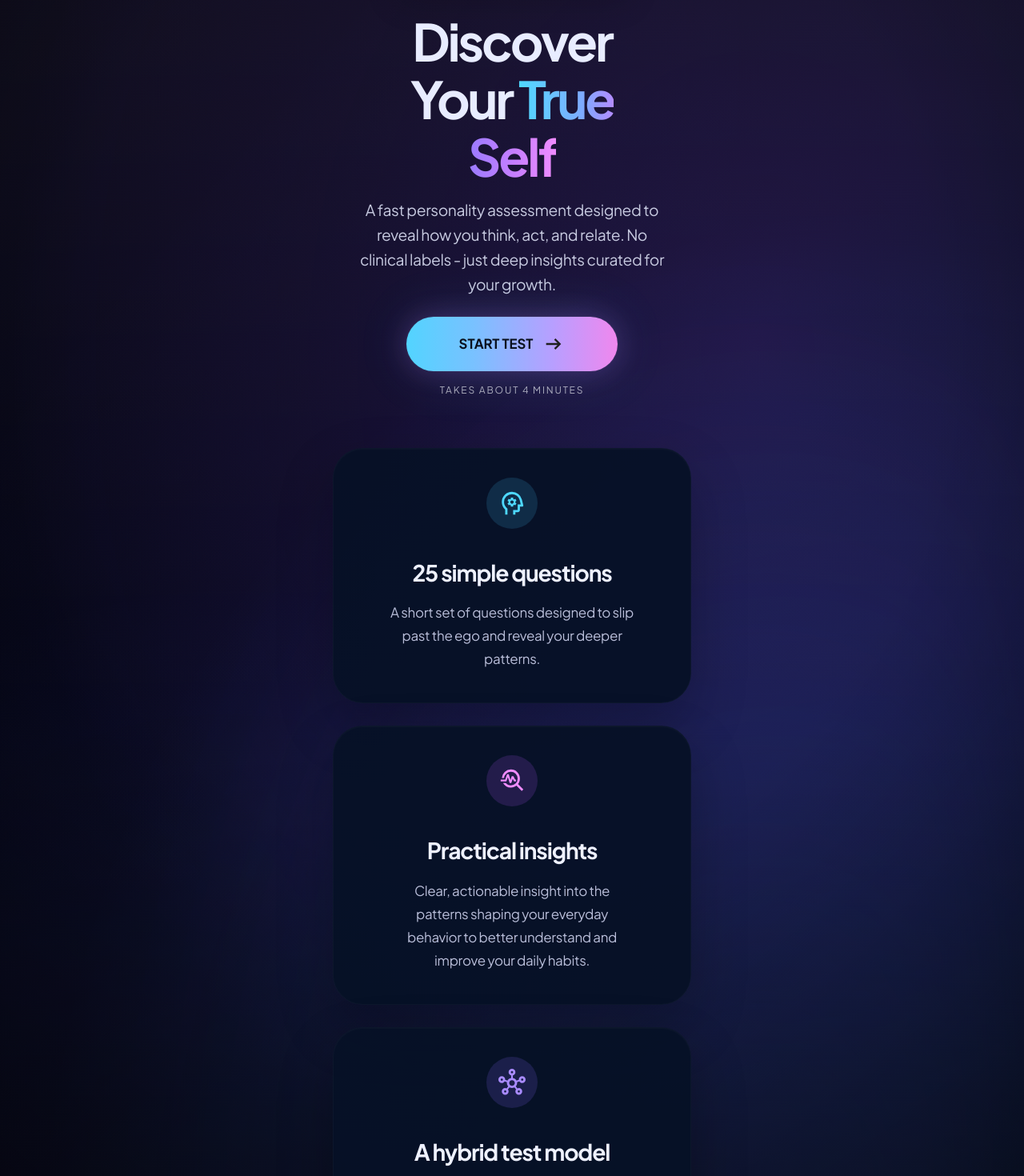
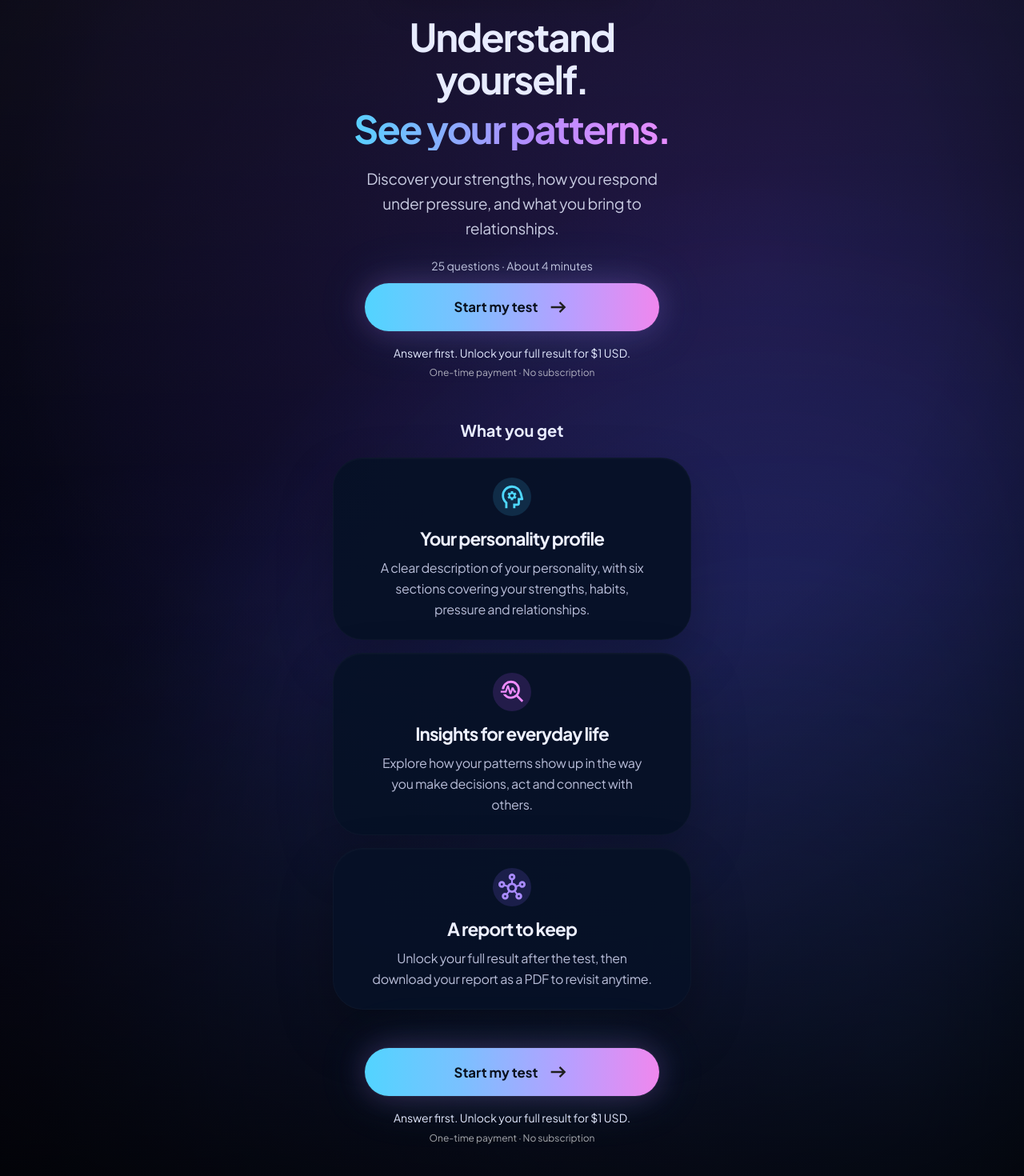
Before and after one commit to joebleckxx/bigfive, a Next.js app: page /en in a window 1280 px wide. Shown: the part 160-1630 px from the top of the page at 80% size. Built offline with nearby package versions, Linux system fonts and the light colour scheme; no server answers.

Commit message:
Clarify home benefits, test duration and result price in seven languages (#36)

```diff
--- a/app/[locale]/page.tsx
+++ b/app/[locale]/page.tsx
@@ -78,20 +78,10 @@ export default async function Page({
           </div>
         </div>
 
-        <h1
-          className="mt-5 text-center text-[clamp(2.5rem,11vw,3.25rem)] sm:mt-8 sm:text-[4rem] font-bold leading-[1] tracking-[-0.05em] text-[#E8ECFF]"
-        >
-          <span className="block">{t("headline.line1")}</span>
-          <span className="mt-2 block">
-            {t("headline.line2")}{" "}
-            <span className="inline-block bg-[linear-gradient(90deg,#4ED8FF_0%,#66C6FF_30%,#7EAAFF_68%,#B38CFF_100%)] bg-clip-text text-transparent">
-              {t("headline.line2Accent")}
-            </span>
-          </span>
-          <span className="mt-2 block">
-            <span className="inline-block bg-[linear-gradient(90deg,#9A7BFF_0%,#C57EFF_52%,#F08CFF_100%)] bg-clip-text text-transparent">
-              {t("headline.line3")}
-            </span>
+        <h1 className="mt-5 text-center text-[clamp(1.9rem,8vw,2.7rem)] font-bold leading-[1.12] tracking-[-0.04em] text-[#E8ECFF] sm:mt-8 sm:text-[3rem]">
+          <span className="block">{t("heroTitle")}</span>
+          <span className="mt-2 block bg-[linear-gradient(90deg,#4ED8FF_0%,#B38CFF_55%,#F08CFF_100%)] bg-clip-text text-transparent">
+            {t("heroAccent")}
           </span>
         </h1>
 
@@ -99,20 +89,23 @@ export default async function Page({
           {t("subheadline")}
         </p>
 
-        <div className="mt-6 text-center">
+        <div className="mt-5 text-center">
+          <p className="mb-3 text-sm font-medium text-[#C7CAE0]">{t("note")}</p>
           <HomeStartLink label={t("cta")} locale={locale} placement="hero" />
-          <p className="mt-4 text-xs font-medium tracking-[0.15em] text-white/65">
-            {t("note")}
+          <p className="mx-auto mt-4 max-w-[23rem] text-sm leading-relaxed text-[#E8ECFF]">
+            {t("paymentNote")}
           </p>
+          <p className="mt-1 text-xs leading-relaxed text-white/65">{t("noteSecondary")}</p>
         </div>
 
-        <div className="mt-16 space-y-7">
+        <h2 className="mt-12 text-center text-xl font-semibold text-[#E8ECFF]">{t("benefitsTitle")}</h2>
+        <div className="mt-5 space-y-4">
           {featureCards.map((card) => (
             <section
               key={card.title}
-              className="rounded-[2.35rem] border border-white/[0.025] bg-[#071126]/95 px-7 pb-10 pt-9 text-center shadow-[inset_0_1px_0_rgba(255,255,255,0.02),0_30px_70px_rgba(0,0,0,0.24)]"
+              className="rounded-[2.35rem] border border-white/[0.025] bg-[#071126]/95 px-6 py-6 text-center shadow-[inset_0_1px_0_rgba(255,255,255,0.02),0_30px_70px_rgba(0,0,0,0.24)]"
             >
-              <div className={`mx-auto flex h-16 w-16 items-center justify-center rounded-full ${card.iconBgClass}`}>
+              <div className={`mx-auto flex h-12 w-12 items-center justify-center rounded-full ${card.iconBgClass}`}>
                 <Image
                   src={card.icon}
                   alt={card.iconAlt}
@@ -121,10 +114,10 @@ export default async function Page({
                   className="h-[2.125rem] w-[2.125rem]"
                 />
               </div>
-              <h2 className="mt-10 text-[1.76rem] font-bold leading-[1.08] tracking-[-0.04em] text-[#EEF1FF]">
+              <h3 className="mt-4 text-[1.4rem] font-bold leading-[1.08] tracking-[-0.04em] text-[#EEF1FF]">
                 {card.title}
-              </h2>
-              <p className="mx-auto mt-5 max-w-[19rem] text-[1.06rem] leading-[1.72] tracking-[-0.02em] text-[#B8BDD8]">
+              </h3>
+              <p className="mx-auto mt-3 max-w-[22rem] text-base leading-relaxed tracking-[-0.02em] text-[#B8BDD8]">
                 {card.description}
               </p>
             </section>
@@ -134,14 +127,8 @@ export default async function Page({
         {/* CTA */}
         <div className="mt-12 text-center">
           <HomeStartLink label={t("cta")} locale={locale} placement="bottom" />
-          <p className="mt-7 text-[0.7rem] font-medium tracking-[0.32em] text-white/35">
-            {t("note")}
-          </p>
-          {t.has("noteSecondary") && (
-            <p className="mt-2 text-[0.7rem] font-medium tracking-[0.15em] text-white/35">
-              {t("noteSecondary")}
-            </p>
-          )}
+          <p className="mt-4 text-sm leading-relaxed text-[#E8ECFF]">{t("paymentNote")}</p>
+          <p className="mt-1 text-xs leading-relaxed text-white/65">{t("noteSecondary")}</p>
         </div>
 
         <LegalFooter />
--- a/app/components/home-start-link.tsx
+++ b/app/components/home-start-link.tsx
@@ -17,7 +17,7 @@ export default function HomeStartLink({ label, locale, placement }: Props) {
     const observer = new IntersectionObserver(([entry]) => {
       if (!entry.isIntersecting || entry.intersectionRatio < 0.5 || viewed.current) return;
       viewed.current = true;
-      track("home_cta_viewed", { locale, placement, home_version: "cta_top_v1" });
+      track("home_cta_viewed", { locale, placement, home_version: "home_clarity_v2" });
       observer.disconnect();
     }, { threshold: 0.5 });
     observer.observe(link);
@@ -29,8 +29,8 @@ export default function HomeStartLink({ label, locale, placement }: Props) {
       ref={linkRef}
       href={{ pathname: "/test", query: { from: "main" } }}
       data-cta-placement={placement}
-      onClick={() => track("home_cta_clicked", { locale, placement, home_version: "cta_top_v1" })}
-      className="relative inline-flex min-w-[16.5rem] max-w-full items-center justify-center gap-3 rounded-full bg-[linear-gradient(90deg,#52D4FF_0%,#79C1FF_32%,#B79FFF_69%,#F087EE_100%)] px-8 py-5 text-[1.05rem] font-bold text-[#09101D] shadow-[0_0_0_1px_rgba(255,255,255,0.04),0_0_35px_rgba(199,110,255,0.22),0_0_70px_rgba(79,206,255,0.14)] transition-transform duration-200 hover:scale-[1.01] focus:outline-none focus:ring-4 focus:ring-indigo-400/30 cursor-pointer"
+      onClick={() => track("home_cta_clicked", { locale, placement, home_version: "home_clarity_v2" })}
+      className="relative inline-flex w-full max-w-[23rem] items-center justify-center gap-3 rounded-full bg-[linear-gradient(90deg,#52D4FF_0%,#79C1FF_32%,#B79FFF_69%,#F087EE_100%)] px-5 py-4 text-[1.05rem] font-bold text-[#09101D] shadow-[0_0_0_1px_rgba(255,255,255,0.04),0_0_35px_rgba(199,110,255,0.22),0_0_70px_rgba(79,206,255,0.14)] transition-transform duration-200 hover:scale-[1.01] focus:outline-none focus:ring-4 focus:ring-indigo-400/30 cursor-pointer"
     >
       <span>{label}</span>
       <Image src="/icons/home/cta-arrow.svg" alt="" aria-hidden="true" width={28} height={28} className="h-7 w-7 shrink-0" />
--- a/messages/en.json
+++ b/messages/en.json
@@ -10,28 +10,32 @@
       "line2Accent": "True",
       "line3": "Self"
     },
-    "badge": "THE DIGITAL SOUL ASSESSMENT",
-    "subheadline": "A fast personality assessment designed to reveal how you think, act, and relate. No clinical labels - just deep insights curated for your growth.",
-    "note": "TAKES ABOUT 4 MINUTES",
-    "noteSecondary": "Fully anonymous and private",
-    "cta": "START TEST",
+    "badge": "YOUR PERSONALITY, EXPLAINED",
+    "subheadline": "Discover your strengths, how you respond under pressure, and what you bring to relationships.",
+    "note": "25 questions · About 4 minutes",
+    "noteSecondary": "One-time payment · No subscription",
+    "cta": "Start my test",
     "features": {
       "item1": {
-        "title": "25 simple questions"
+        "title": "Your personality profile"
       },
       "item2": {
-        "title": "Practical insights"
+        "title": "Insights for everyday life"
       },
       "item3": {
-        "title": "A hybrid test model"
+        "title": "A report to keep"
       }
     },
     "editorial": {
-      "line1": "A short set of questions designed to slip past the ego and reveal your deeper patterns.",
-      "line2": "Clear, actionable insight into the patterns shaping your everyday behavior to better understand and improve your daily habits.",
-      "line3": "A hybrid model combining personality systems and behavioral analytics for a deeper, multi-dimensional view of your personality."
+      "line1": "A clear description of your personality, with six sections covering your strengths, habits, pressure and relationships.",
+      "line2": "Explore how your patterns show up in the way you make decisions, act and connect with others.",
+      "line3": "Unlock your full result after the test, then download your report as a PDF to revisit anytime."
     },
-    "footer": "tellmejoe. · TMJ"
+    "footer": "tellmejoe. · TMJ",
+    "heroTitle": "Understand yourself.",
+    "heroAccent": "See your patterns.",
+    "paymentNote": "Answer first. Unlock your full result for $1 USD.",
+    "benefitsTitle": "What you get"
   },
   "Test": {
     "progress": "Question {current} of {total}",
--- a/messages/sv.json
+++ b/messages/sv.json
@@ -10,28 +10,32 @@
       "line2Accent": "Sanna",
       "line3": "Jag"
     },
-    "badge": "ANALYS AV DINA MÖNSTER",
-    "subheadline": "Ett snabbt personlighetstest som visar hur du tänker, agerar och relaterar till andra. Inga kliniska etiketter - bara en tydlig bild av dina mönster som hjälper dig att förstå dig själv bättre.",
-    "note": "TAR UNGEFÄR 4 MINUTER",
-    "noteSecondary": "Helt anonymt och privat",
-    "cta": "STARTA TESTET",
+    "badge": "DIN PERSONLIGHET, FÖRKLARAD",
+    "subheadline": "Upptäck dina styrkor, hur du reagerar under press och vad du bidrar med i relationer.",
+    "note": "25 frågor · Cirka 4 minuter",
+    "noteSecondary": "Engångsbetalning · Ingen prenumeration",
+    "cta": "Starta mitt test",
     "features": {
       "item1": {
-        "title": "25 enkla frågor"
+        "title": "Din personlighetsprofil"
       },
       "item2": {
-        "title": "Praktiska insikter"
+        "title": "Insikter för vardagen"
       },
       "item3": {
-        "title": "En hybridmodell för testet"
+        "title": "En rapport att behålla"
       }
     },
     "editorial": {
-      "line1": "En kort uppsättning frågor som hjälper dig att gå förbi det ytliga och nå djupare mönster.",
-      "line2": "Praktisk insikt i de mönster som påverkar dina vardagliga beteenden, beslut och vanor.",
-      "line3": "En unik kombination av ledande personlighetssystem och beteendeanalys som ger en djupare, mer mångdimensionell bild av din personlighet."
+      "line1": "En tydlig beskrivning av din personlighet i sex avsnitt om bland annat styrkor, vanor, press och relationer.",
+      "line2": "Utforska hur dina mönster påverkar dina beslut, ditt agerande och dina relationer.",
+      "line3": "Lås upp hela resultatet efter testet och ladda ner din rapport som PDF för att läsa den igen när du vill."
     },
-    "footer": "tellmejoe. · TMJ"
+    "footer": "tellmejoe. · TMJ",
+    "heroTitle": "Förstå dig själv.",
+    "heroAccent": "Se dina mönster.",
+    "paymentNote": "Svara först. Lås upp hela ditt resultat för 1 USD.",
+    "benefitsTitle": "Det här får du"
   },
   "Test": {
     "progress": "Fråga {current} av {total}",
```
Also changed, not shown: messages/de.json (+16 -12 lines), messages/es.json (+16 -12 lines), messages/fr.json (+16 -12 lines), messages/pl.json (+18 -14 lines), messages/pt.json (+16 -12 lines).
